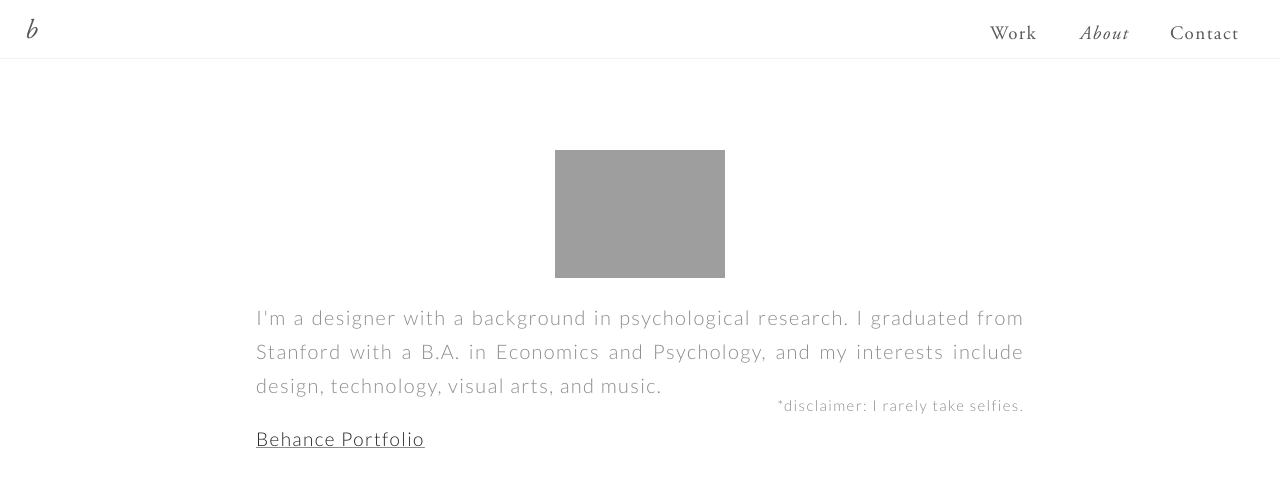
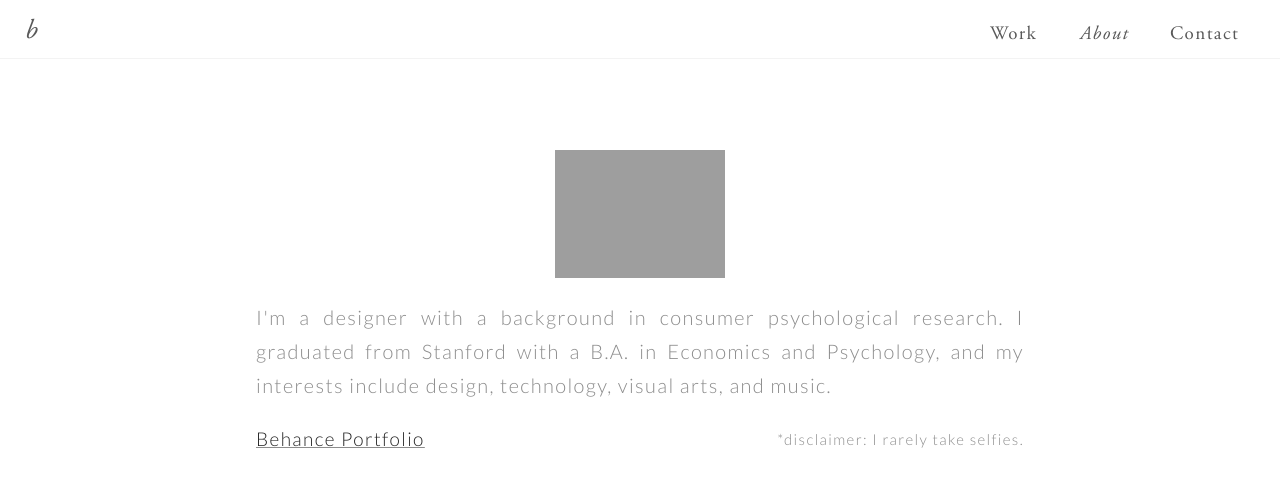
Before and after one commit to bkwon0402/bkwon0402.github.io, a Jekyll site: the page about.html, which Jekyll copies as it is, in a window 1280 px wide. Shown: the top 487 px of the page. Built offline with Jekyll 4.4.1, drawn with Linux system fonts in a browser that asks for light colours.

Commit message:
Update about.html

```diff
--- a/about.html
+++ b/about.html
@@ -71,7 +71,7 @@
 <div class="clear">
 <div class="say">
 <div class="selfie2"><img src="/images/selfie.png"></div>
-<div class="aboutme"> I'm a designer with a background in psychological research.
+<div class="aboutme"> I'm a designer with a background in consumer psychological research.
 	 I graduated from Stanford with a B.A. in Economics and Psychology, and my interests include design, technology, visual arts, and music.
 	<p class="disclaimer">*disclaimer: I rarely take selfies.</p>
 
```
